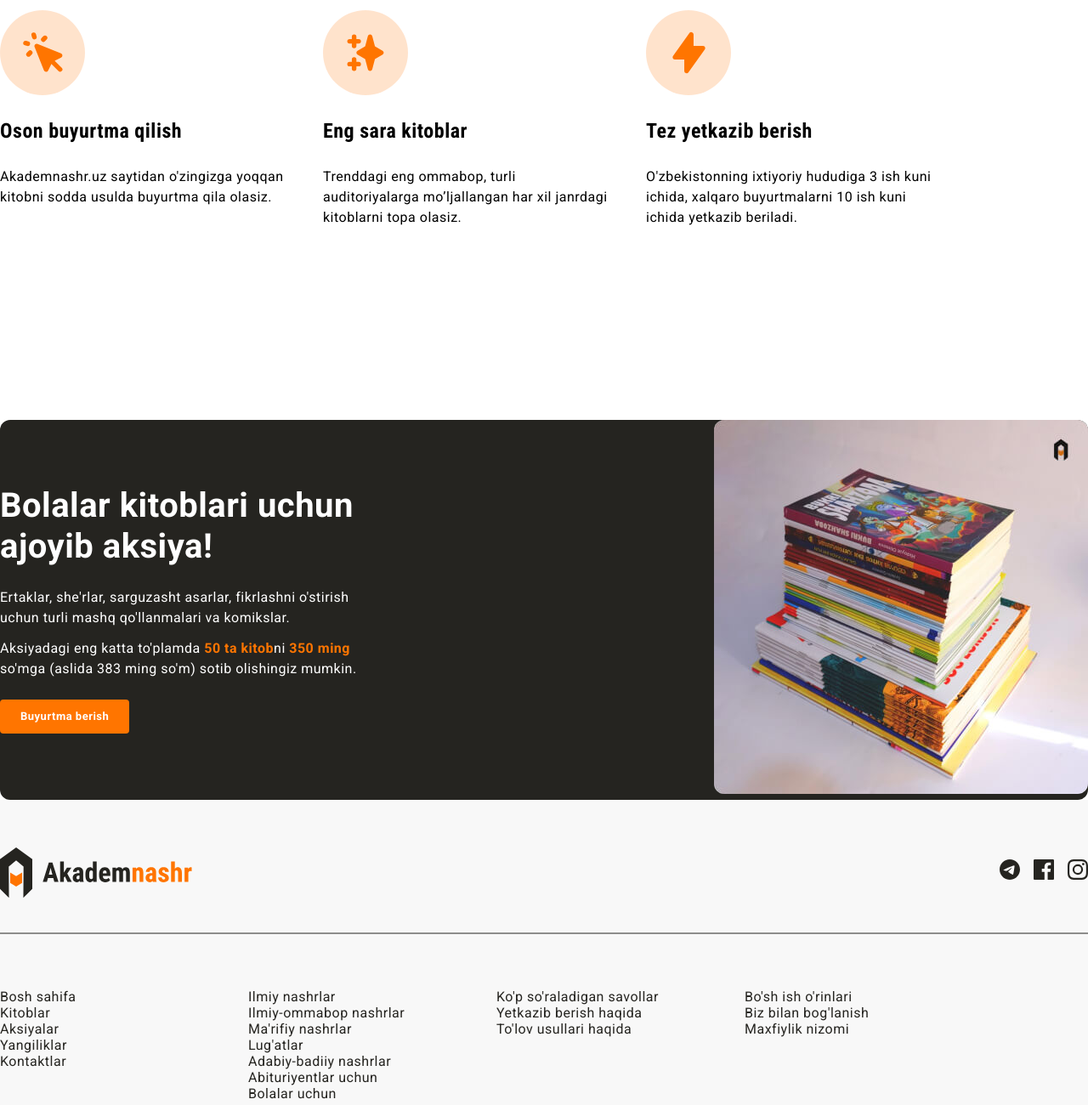
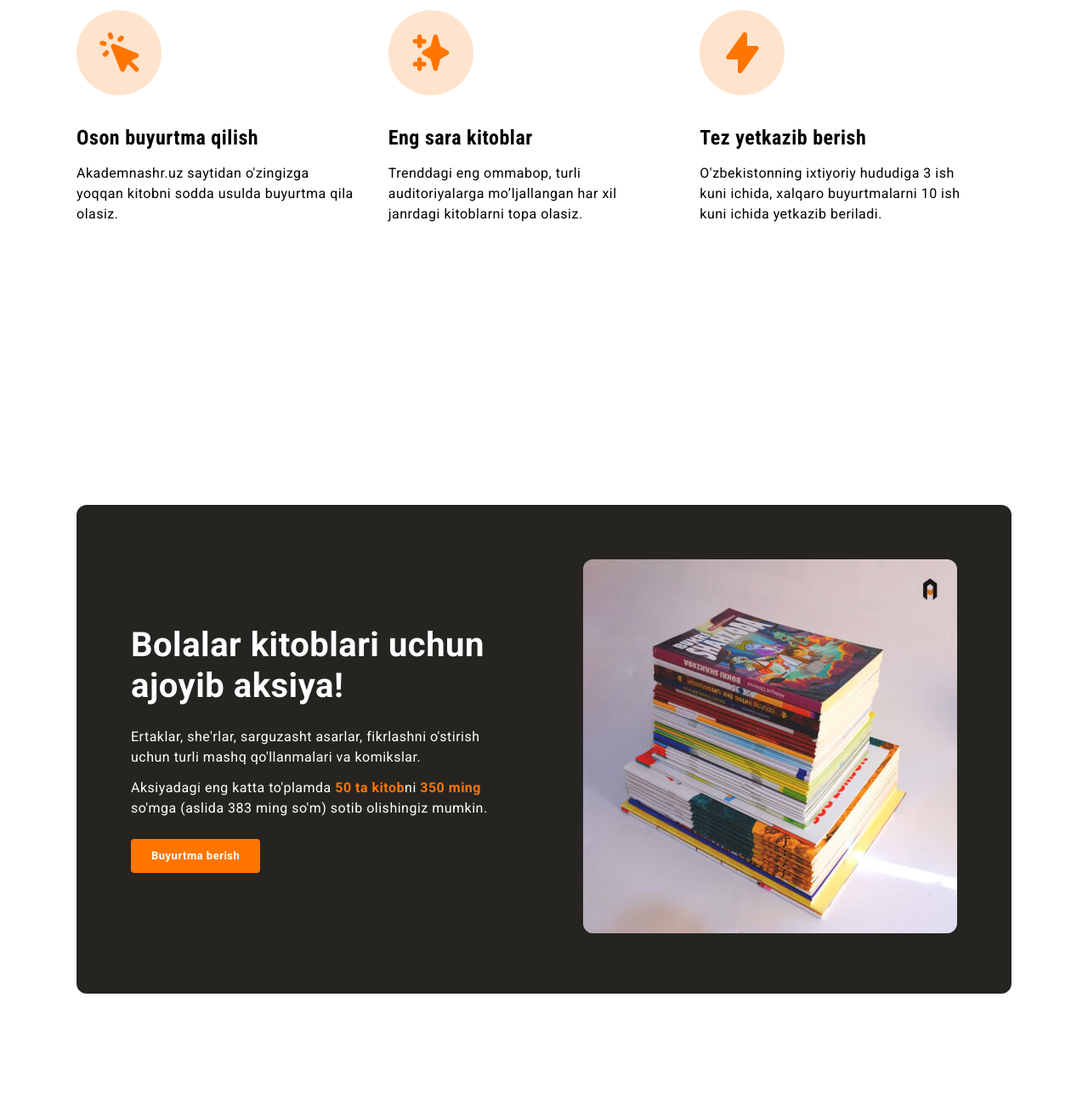
Before and after one commit to sarvarbek1705/akademnashr-promo, a plain HTML site: page index.html in a window 1280 px wide. Shown: the part 1260-2560 px from the top of the page at 85% size. Drawn offline with Linux system fonts and the light colour scheme.

Commit message:
Add container

```diff
--- a/css/style.css
+++ b/css/style.css
@@ -1,4 +1,9 @@
+* {
+  box-sizing: border-box;
+}
 body {
+  margin: 0;
+  padding: 0;
   font-family: "Roboto", "Arial", sans-serif;
   font-size: 16px;
   line-height: 1.5;
@@ -9,15 +14,27 @@ body {
   outline: 2px dotted #ff7500;
   outline-offset: 3px;
 }
+
+.container {
+  width: 100%;
+  max-width: 1140px;
+  padding-left: 20px;
+  padding-right: 20px;
+  margin-left: auto;
+  margin-right: auto;
+}
 /* SITE-HEADER */
 .site-header {
-  display: flex;
-  align-items: center;
-  justify-content: space-between;
   border-top: 5px solid #ff7500;
   padding-top: 16px;
   padding-bottom: 16px;
   background-color: #fff;
+}
+
+.site-header-container {
+  display: flex;
+  align-items: center;
+  justify-content: space-between;
 }
 
 .logo-link {
@@ -100,13 +117,17 @@ body {
 
 /* HERO */
 .hero {
-  display: flex;
-  align-items: center;
-  justify-content: space-between;
   padding-top: 80px;
   padding-bottom: 80px;
   background-color: #252420;
   color: #fff;
+}
+
+.hero-container {
+  display: flex;
+  align-items: center;
+  justify-content: space-between;
+
 }
 
 .orange-line {
@@ -136,7 +157,11 @@ body {
 }
 
 .hero-img {
+  width: 510px;
+  height: 510px;
   border-radius: 8px;
+  box-shadow: 24px 24px 0 0 rgba(255, 117, 0, 0.6);
+
 }
 
 /* FEATURE */
@@ -171,28 +196,40 @@ body {
   align-items: center;
   width: 100px;
   height: 100px;
+  margin-bottom: 32px;
   border-radius: 50%;
   background-color: rgba(255, 117, 0, 0.2);;
 }
 
 .feature-title {
+  margin-top: 0;
+  margin-bottom: 12px;
   font-family: "roboto condensed", "Arial", sans-serif;
   font-size: 24px;
   color: #000;
 }
 
 .feature-text {
-  color: #000;
+  margin: 0;
 }
 
 /* PROMO */
+
 .promo-section {
+  padding-top: 120px;
+  padding-bottom: 160px;
+}
+
+.promo-inner {
   display: flex;
   justify-content: space-between;
   align-items: center;
   border-radius: 12px;
+  padding: 64px;
   background-color: #252420;
   color: #fff;
+
+
 }
 
 .promo-content {
@@ -298,6 +335,14 @@ body {
   margin-right: 0;
 }
 
+.site-footer-links li {
+  margin-bottom: 16px;
+}
+
+.site-footer-links li:last-child {
+  margin-bottom: 0;
+}
+
 .site-footer-links a {
   display: block;
   text-decoration: none;
--- a/index.html
+++ b/index.html
@@ -17,6 +17,7 @@
   <!--HEADER-->
   <header class="site-header">
 
+    <div class="site-header-container container">
       <a class="logo-link" href="index.html"><img class="logo" src="img/logo.svg" alt="Sayt logosi"></a>
       <div class="site-header-right">
         <nav>
@@ -29,12 +30,14 @@
         </nav>
         <a class="main-link" href="#">Ro'yxatdan o'tish</a>
       </div>
+    </div>
   </header>
 
   <!--HERO-->
   <!--MAIN-CONTENT-->
   <main>
     <section class="hero">
+      <div class="hero-container container">
         <div class="hero-content">
           <hr class="orange-line">
           <h2 class="hero-heading">Pythonda dasturlash
@@ -45,10 +48,12 @@
         <div>
           <img class="hero-img" src="img/python-book.jpg" alt="Pythonda dasturlash asoslari kitobi" srcset="img/python-book.jpg 1x, img/python-book@2x.jpg 2x">
         </div>
+      </div>
     </section>
 
     <!--FEATURE-->
     <section class="features">
+      <div class="container">
         <hr class="orange-line">
         <h2 class="features-heading">Nega aynan
           Akademnashr?</h2>
@@ -75,10 +80,13 @@
             <p class="feature-text">O'zbekistonning ixtiyoriy hududiga 3 ish kuni ichida, xalqaro buyurtmalarni 10 ish kuni ichida yetkazib beriladi.</p>
            </li>
           </ul>
+      </div>
     </section>
 
     <!--AKSIYA-->
     <section class="promo-section">
+      <div class="container">
+        <div class="promo-inner">
           <div class="promo-content">
             <h2 class="promo-heading">Bolalar kitoblari uchun
               ajoyib aksiya!</h2>
@@ -91,11 +99,14 @@
           <div>
             <img class="promo-img" src="img/sale-img.jpg" alt="Kitoblar rasmi" srcset="img/sale-img.jpg 1x, img/sale-img@2x.jpg 2x">
           </div>
+        </div>
+      </div>
     </section>
   </main>
 
   <!--SITE-FOOTER-->
   <footer class="site-footer">
+    <div class="container">
       <div class="site-footer-top">
         <a class="logo-link" href="index.html"><img src="img/logo.svg" alt="Sayt logosi" ></a>
         <!--Ijtimoiy tarmoqlar-->
@@ -135,6 +146,7 @@
           <li><a href="#">Maxfiylik nizomi</a></li>
         </ul>
       </div>
+    </div>
   </footer>
 </body>
 </html>
```
Lines whose indentation alone changed are shown as unchanged.
